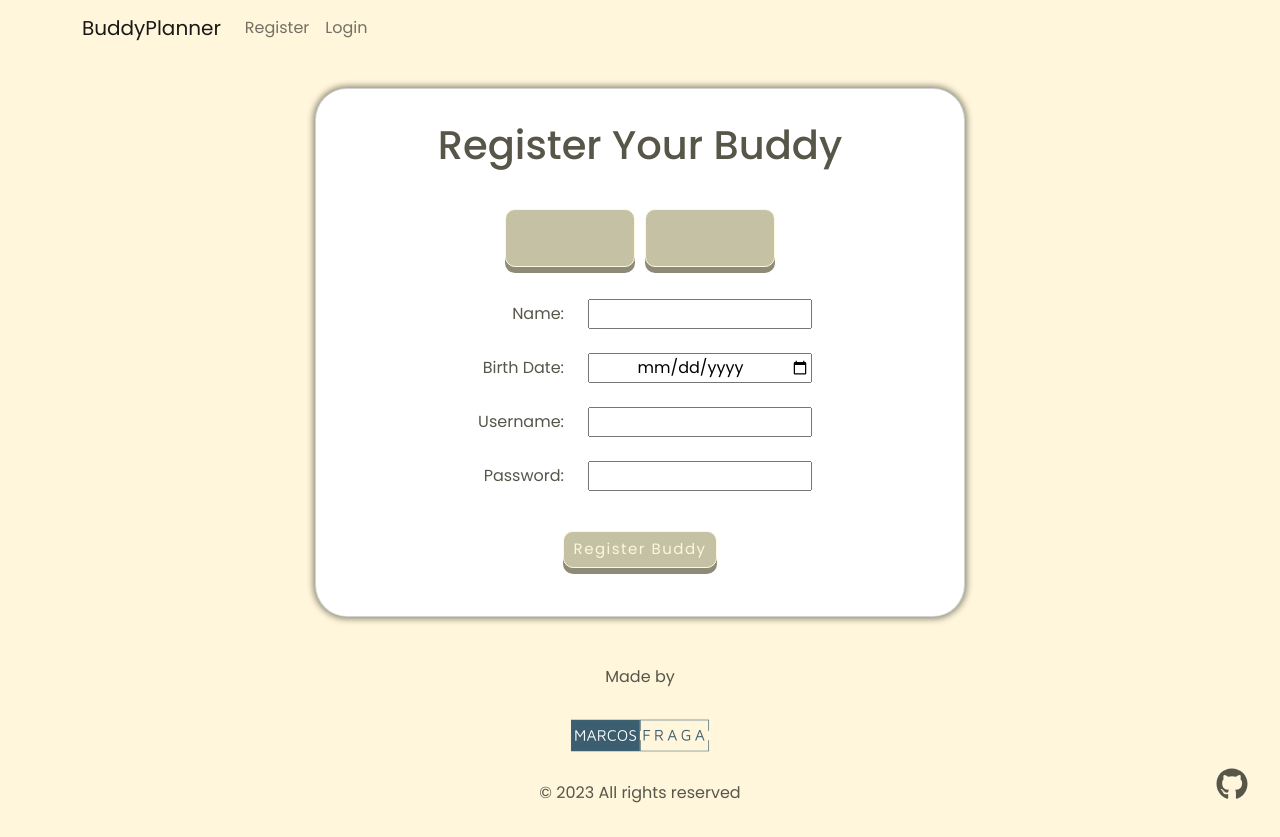
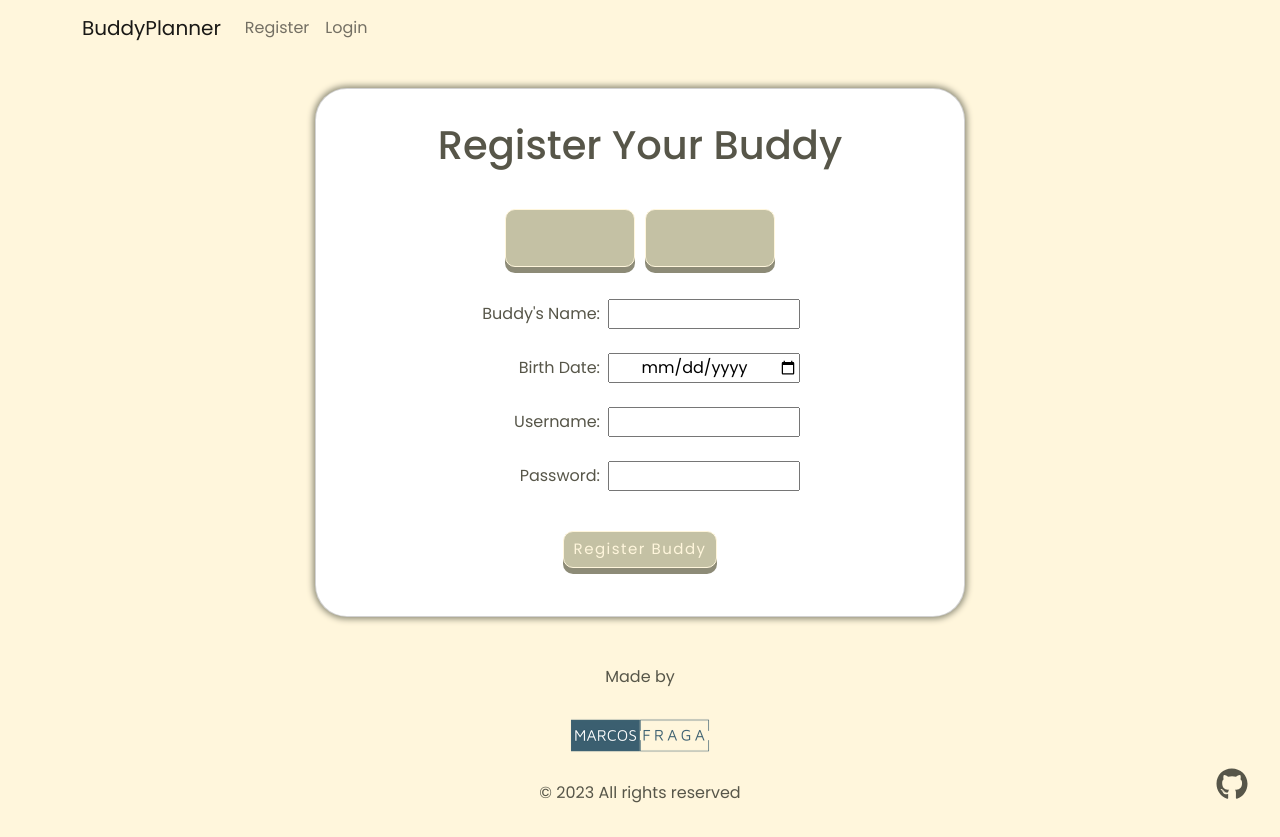
Before and after one commit to SOCRAMBLLE/Pet-Buddy-Wellness-Planner, a React (Create React App) app: page /register in a window 1280 px wide. Built offline with nearby package versions, Linux system fonts and the light colour scheme; some icons are missing.

Commit message:
Added logic to logincontext, by saving localy the info when logged in

```diff
--- a/src/components/Card.css
+++ b/src/components/Card.css
@@ -2,7 +2,7 @@
   border-radius: 2rem;
   box-shadow: #8d8b77 0px 0px 6px 2px;
   margin: auto;
-  padding: 2rem 0.5rem;
+  padding: 2rem 0.7rem;
   max-width: 90%;
   display: flex;
   flex-direction: column;
--- a/src/components/ToDoList.css
+++ b/src/components/ToDoList.css
@@ -6,7 +6,6 @@
 */
 
 .toDoListContainer {
-  width: 80%;
   position: relative;
 }
 
@@ -30,6 +29,7 @@
 
 .listContainer {
   margin-top: 1rem;
+  width: 100%;
 }
 
 .listContainer button {
@@ -64,6 +64,9 @@
 	margin-left: 0.7rem;
 }
 
+.listContainer .taskContainer span input {
+  width: 100%;
+}
 
 .checkBoxCointainer {
 	display: flex;
--- a/src/components/ToDoList.js
+++ b/src/components/ToDoList.js
@@ -86,7 +86,7 @@ const TodoList = ({ petID }) => {
         console.error("Task not found in state.");
         return;
       } else {
-        await axios.delete("http://localhost:5000/api/pets/deleteTask", {
+        await axios.delete("http://localhost/:5000/api/pets/deleteTask", {
           data: {
             petID: petID,
             taskID: tasks[index].taskID,
--- a/src/components/functions/LoginContext.js
+++ b/src/components/functions/LoginContext.js
@@ -3,20 +3,29 @@ import { createContext, useState } from "react";
 const LoginContext = createContext({username: '', auth: false});
 
 const LoginProvider = ({ children }) => {
-    const [user, setUser] = useState({ username: '', auth: false});
+    const [user, setUser] = useState(() => {
+        // retrieve login info from localStorage when app loads
+        const storedUser = localStorage.getItem('loggedInUser');
+        return storedUser ? JSON.parse(storedUser) : { username: '', auth: false };
+    });
 
     const login = (username) => {
         setUser((user) => ({
             username: username,
             auth: true,
         }));
+
+        localStorage.setItem('loggedInUser', JSON.stringify({ username, auth: true }));
     };
+
 
     const logout = () => {
         setUser((user) => ({
             username: '',
             auth: false,
         }));
+
+        localStorage.removeItem('loggedInUser');
     };
 
     return (
--- a/src/pages/LoginPage.css
+++ b/src/pages/LoginPage.css
@@ -61,3 +61,8 @@
 .noAccount > p {
   margin-bottom: 0;
 }
+
+.loginForm form {
+  width: 100%;
+  margin: 0 1rem;
+}
--- a/src/pages/PetRegister.css
+++ b/src/pages/PetRegister.css
@@ -9,20 +9,25 @@
   margin-top: 2rem !important;
 }
 
+.createUserForm form {
+  width: 100%;
+  margin: 0 1rem;
+}
+
 form label {
   display: flex;
   align-items: center;
-  gap: 1.5rem;
+  gap: 0.5rem;
   justify-content: center;
 }
 
 form label span {
-  width: 6rem;
+  width: 7.5rem;
   text-align: end;
 }
 
 form label input {
-  width: 14rem;
+  width: 12rem;
   height: 30px;
   float: center;
   text-align: center;
--- a/src/pages/PetRegister.js
+++ b/src/pages/PetRegister.js
@@ -93,7 +93,7 @@ const PetRegister = () => {
         </button>
         <br />
         <label>
-          <span>Name:</span>
+          <span>Buddy's Name:</span>
           <input
             type="text"
             name="name"
```
Also changed, not shown: 1 other file (tests, documents, lock files or other folders).
